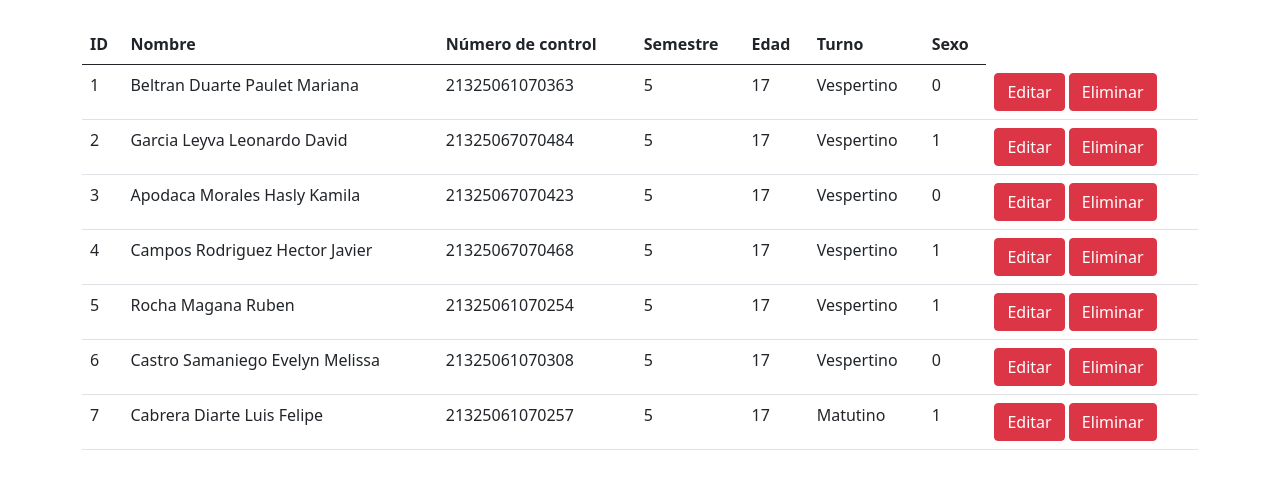
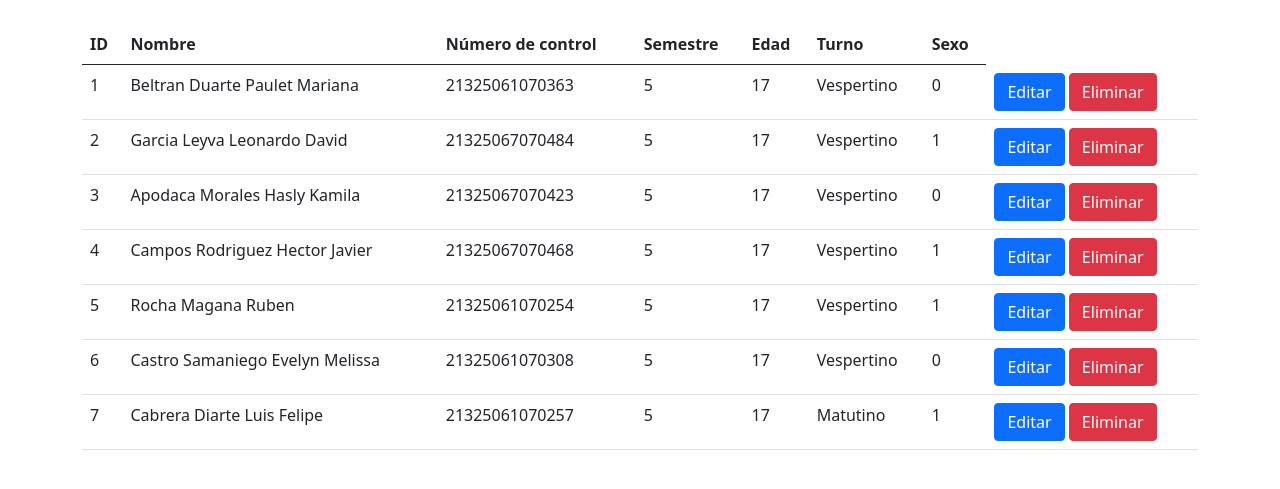
Before and after one commit to NicoFelixA/webybasededatos2023, a PHP site: page /consultarAlumnos.php in a window 1280 px wide. Shown: the part 66-555 px from the top of the page. Run offline with PHP 8.4, Linux system fonts and the light colour scheme; data comes from the database, SQL or seed files in the repository.

Commit message:
Add files via upload

```diff
--- a/parcial3/consultarAlumnos.php
+++ b/parcial3/consultarAlumnos.php
@@ -48,7 +48,7 @@
                             <td><?php echo $registro["turno"]; ?></td>
                             <td><?php echo $registro["sexo"]; ?></td>
                             <td>
-                                <a href="editarAlumno.php?id=<?php echo $registro["id"]; ?>" class="btn btn-danger" class="btn btn-sm btn-primary">Editar</a>
+                                <a href="editarAlumno.php?id=<?php echo $registro["id"]; ?>" class="btn btn-primary" class="btn btn-sm btn-primary">Editar</a>
                                 <a href="eliminarAlumno.php?id=<?php echo $registro["id"]; ?>" class="btn btn-danger" class="btn btn-sm btn-danger">Eliminar</a>
                             </td>
                         </tr>
```
